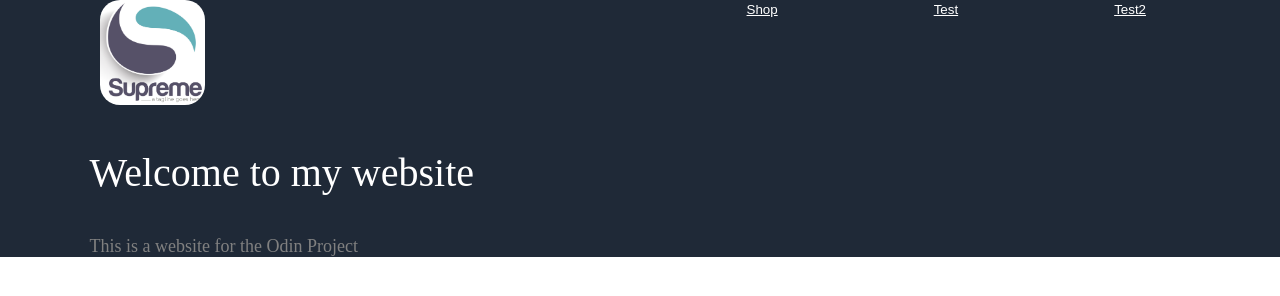
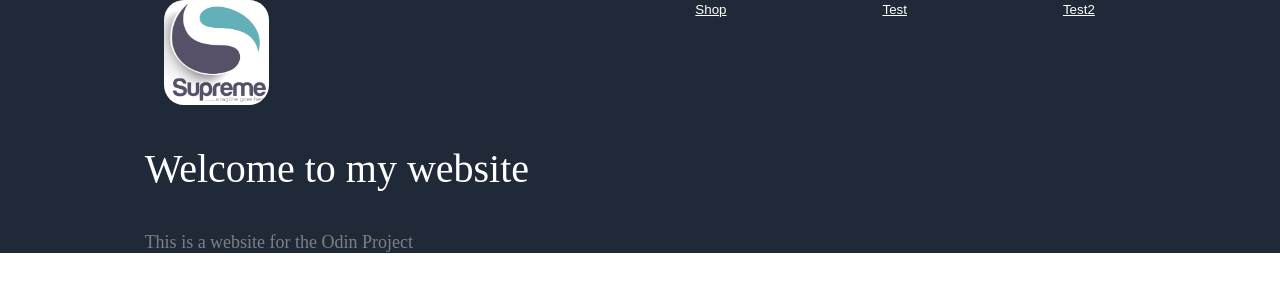
Before and after one commit to Imkaroboi/TheOdinProject1, a website: page index.html in a window 1280 px wide. Drawn offline with Linux system fonts and the light colour scheme.

Commit message:
added div over container

```diff
--- a/index.html
+++ b/index.html
@@ -5,6 +5,7 @@
     <title>Website</title>
   </head>
   <body>
+    <div class="complete-top">
       <div class="container">
         <div class="topHeader">
           <div class="logo topItems">
@@ -27,5 +28,6 @@
           <p id="SmallText">This is a website for the Odin Project</p>
         </div>
       </div>
+    </div>
   </body>
 </html>
--- a/main.css
+++ b/main.css
@@ -1,16 +1,19 @@
 body {
-  margin: 0;
-  padding: 0;
-  width: 100%;
-  height: 100%;
-  align-items: center;
+  max-width: 100%;
+  margin: 0 auto;
+  box-sizing: border-box;
 }
 .topHeader {
   display: flex;
   justify-content: space-between;
   width: 90%;
 }
+.complete-top {
+  background-color: #1f2937
+}
 .container {
+  margin: 0 auto;
+  max-width: 90%;
   background-color: #1f2937;
   justify-content: center;
   justify-content: space-between ;
@@ -30,6 +33,7 @@ body {
   gap: 9rem;
 }
 .topItems {
+  display: flex;
 }
 .buttons {
   background-color: #1f2937;
```
Lines whose indentation alone changed are shown as unchanged.
